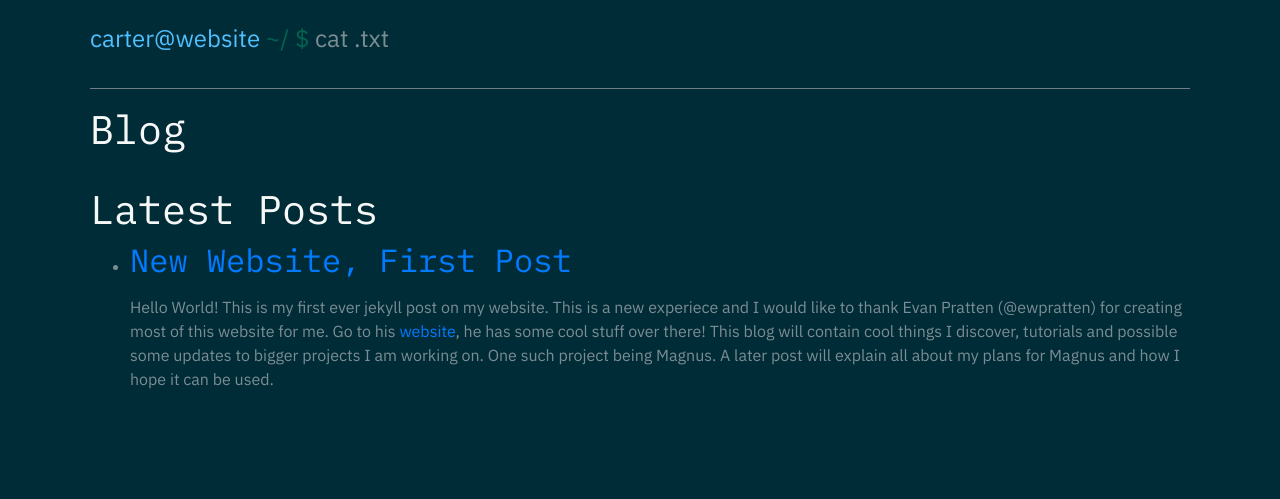
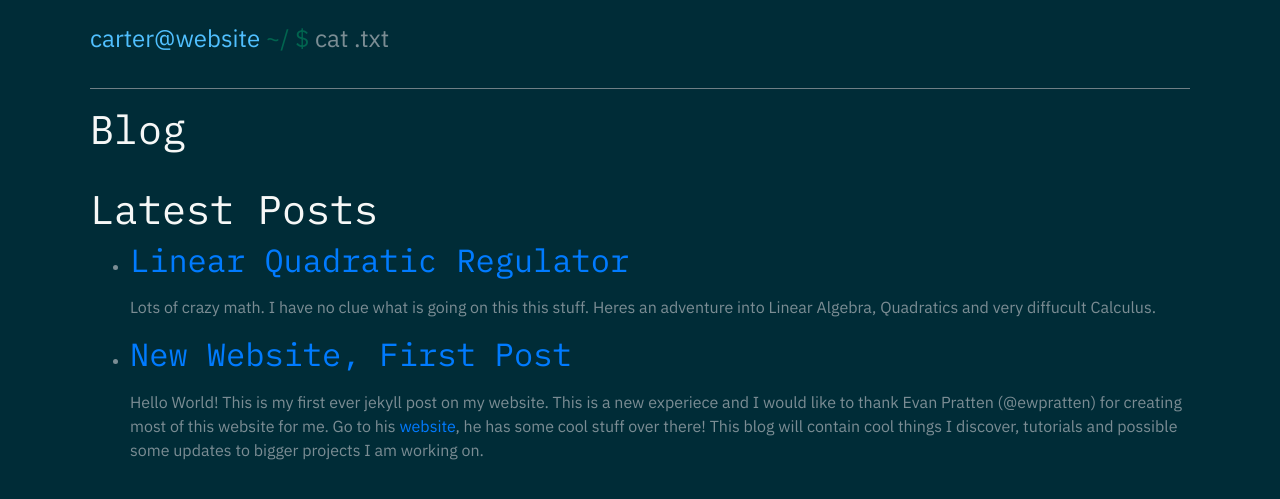
Before and after one commit to hyperliskdev/hyperliskdev.github.io, a Jekyll site: the page built from blog.html, in a window 1280 px wide. Shown: the top 499 px of the page. Built offline with Jekyll 4.4.1, drawn with Linux system fonts in a browser that asks for light colours.

Commit message:
Fix some stuff

```diff
--- a/_posts/2019-08-16-welcome-to-jekyll.markdown
+++ b/_posts/2019-08-16-welcome-to-jekyll.markdown
@@ -2,8 +2,8 @@
 title: New Website, First Post
 layout: post
 date: '2019-08-16'
-categories: first hyperlisk
+categories: hyperlisk first
 ---
 
 Hello World! This is my first ever jekyll post on my website. This is a new experiece and I would like to thank Evan Pratten (@ewpratten) for creating most of this website for me.
-Go to his <a href="https://retrylife.ca">website</a>, he has some cool stuff over there! This blog will contain cool things I discover, tutorials and possible some updates to bigger projects I am working on. One such project being Magnus. A later post will explain all about my plans for Magnus and how I hope it can be used.
+Go to his <a href="https://retrylife.ca">website</a>, he has some cool stuff over there! This blog will contain cool things I discover, tutorials and possible some updates to bigger projects I am working on.
--- /dev/null
+++ b/_posts/2019-10-08-optimalcontrol.md
@@ -0,0 +1,10 @@
+---
+title: Linear Quadratic Regulator
+layout: post
+date: '2019-08-16'
+categories: hyperlisk complex-math
+---
+
+Lots of crazy math. I have no clue what is going on this this stuff. Heres an adventure into Linear Algebra, Quadratics and very diffucult Calculus.
+
+## Excuse me?
```
Also changed, not shown: Gemfile.lock.
